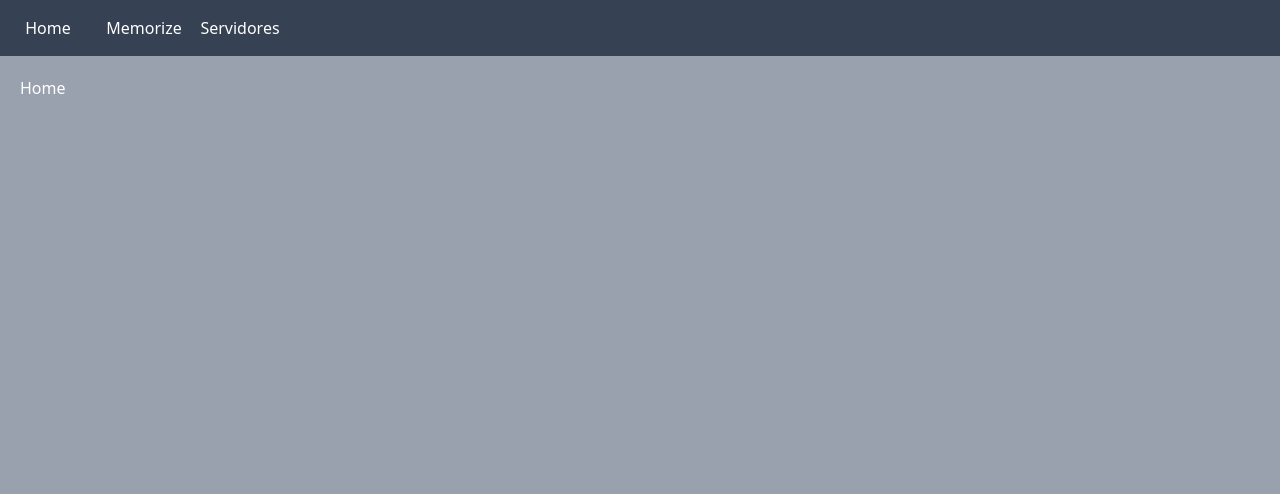
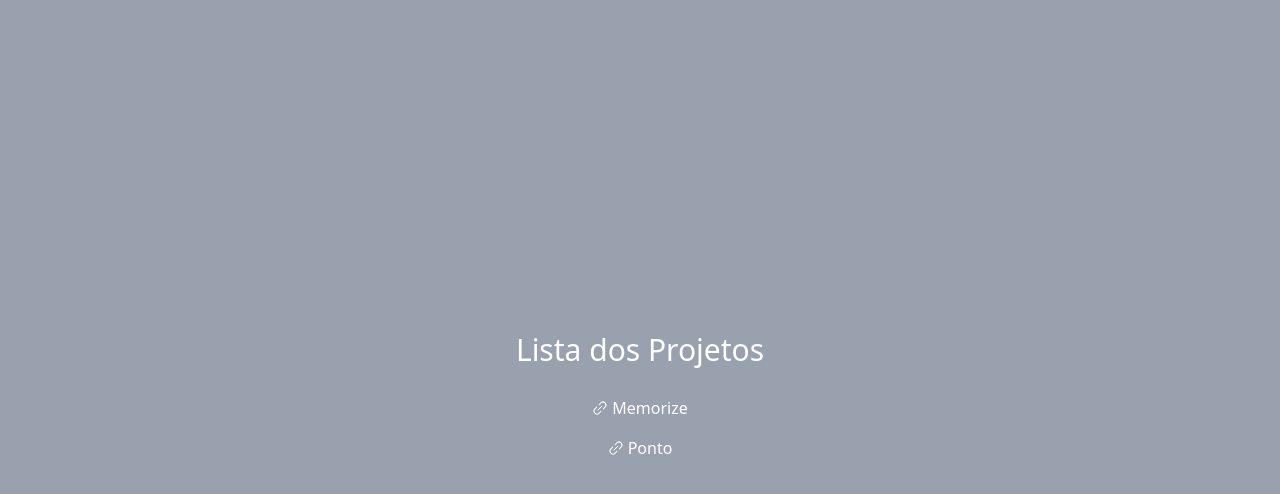
Before and after one commit to lucas5g/acessando, a React (Vite) app: page / in a window 1280 px wide. Shown: the top 494 px of the page. Built offline with nearby package versions, Linux system fonts and the light colour scheme.

Commit message:
grupo de aplicações

```diff
--- /dev/null
+++ b/index.ts
@@ -0,0 +1,20 @@
+// Simple logging decorator
+function log(target: any, propertyKey: string, descriptor: PropertyDescriptor) {
+  const originalMethod = descriptor.value;
+
+  descriptor.value = function (...args: any[]) {
+    console.log(`Calling ${propertyKey} with:`, args);
+    return originalMethod.apply(this, args);
+  };
+}
+
+class Example {
+  @log
+  greet(name: string) {
+    return `Hello ${name}!`;
+  }
+}
+
+// Usage
+const example = new Example();
+example.greet("world"); // Logs: "Calling greet with: ['world']"
--- a/src/components/Form.tsx
+++ b/src/components/Form.tsx
@@ -5,16 +5,27 @@ import { Button } from "./Button";
 import { useAppContext } from "@/providers/AppProvider";
 
 
-export function Form(){
+export function Form() {
 
-  const { uri, search, fields} = useAppContext()
+  const { uri, search, fields } = useAppContext()
 
   const queryClient = useQueryClient()
 
   const { mutateAsync: createPhraseFn, isPending } = useMutation({
     mutationFn: createPhrase,
     onSuccess: (res) => {
-      queryClient.setQueryData([uri, search ], (data: any[]) => {
+      queryClient.setQueryData([uri, search], (data: any[]) => {
+
+        if(uri === 'phrases') {
+          return  [
+            {
+              englishPortuguese: `${res.english} <br/> ${res.portuguese}`,
+              id: res.id
+            },
+            ...data
+          ]
+        }
+
         return [
           res,
           ...data,
--- a/src/components/Layout.tsx
+++ b/src/components/Layout.tsx
@@ -6,13 +6,14 @@ interface Props {
   uri: string;
   fields: Record<string, string>;
   fieldsTable?: Record<string, string>;
-  children: React.ReactNode
+  children: React.ReactNode,
+  menus: Record<string, string>
 }
-export function Layout({ children, uri, fields, fieldsTable }: Readonly<Props>) {
+export function Layout({ children, uri, fields, fieldsTable,menus }: Readonly<Props>) {
   const [search, setSearch] = useState(uri);
   return (
     <>
-      <Navbar />
+      <Navbar menus={menus} />
       <main className="p-5 flex flex-col gap-5">
         <AppProvider
           uri={uri}
--- a/src/components/Navbar.tsx
+++ b/src/components/Navbar.tsx
@@ -1,17 +1,14 @@
 import { Link } from "react-router"
 
-export function Navbar() {
-
-  const links = {
-    '/': 'Home',
-    '/memorize': 'Memorize',
-    '/servidores': 'Servidores',
-  }
+interface Props {
+  menus: Record<string, string>
+}
+export function Navbar({ menus }: Readonly<Props>) {
 
   return (
     <nav >
       <ul className="flex bg-gray-700">
-        {Object.entries(links).map(([key, value]) => (
+        {Object.entries(menus).map(([key, value]) => (
           <Link
             key={key}
             to={key}>
--- a/src/pages/Home.tsx
+++ b/src/pages/Home.tsx
@@ -1,10 +1,37 @@
+import { Link } from "react-router";
 import { Layout } from "../components/Layout";
+import { Card } from "@/components/Card";
+import { main } from "bun";
+import { LinkSimple } from "@phosphor-icons/react";
 
 export function Home() {
 
+  const apps = {
+    '/memorize': 'Memorize',
+    '/pontos': 'Ponto',
+  }
+
   return (
-   <Layout>
-     <h1>Home</h1>
-   </Layout>
+    <main className="h-screen flex flex-col justify-center items-center gap-5">
+      <h1 className="text-3xl">Lista dos Projetos</h1>
+      <ol>
+        {Object.entries(apps).map(([key, value]) => (
+          <Link
+            key={key}
+            to={key}>
+            <li
+              className='flex justify-center gap-1 w-30  py-2 text-center rounded hover:bg-gray-800'
+            >
+              <LinkSimple className="mt-1" />
+              {value}
+            </li>
+          </Link>
+        ))}
+
+      </ol>
+    </main>
+    //  <Layout>
+    //    <h1>Home</h1>
+    //  </Layout>
   )
 }
--- a/src/pages/Memorize.tsx
+++ b/src/pages/Memorize.tsx
@@ -2,6 +2,7 @@ import { Layout } from "@/components/Layout";
 
 import { Table } from "@/components/Table";
 import { Form } from "@/components/Form";
+import { m } from "node_modules/react-router/dist/development/fog-of-war-Da8gpnoZ.mjs";
 
 
 export function Memorize() {
@@ -18,11 +19,16 @@ export function Memorize() {
     audio: 'Audio',
   }
 
+  const menus = {
+    '/memorize': 'Memorize',
+  }
+
   return (
     <Layout
       fields={fields}
       fieldsTable={fieldsTable}
       uri={uri}
+      menus={menus}
       >
       <Form />
       <Table />
```
